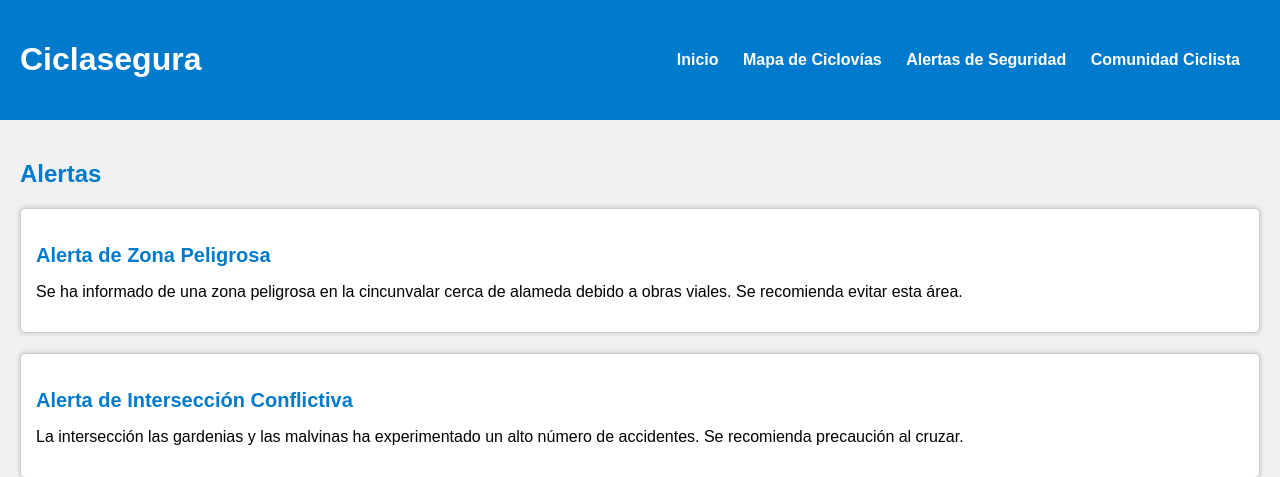
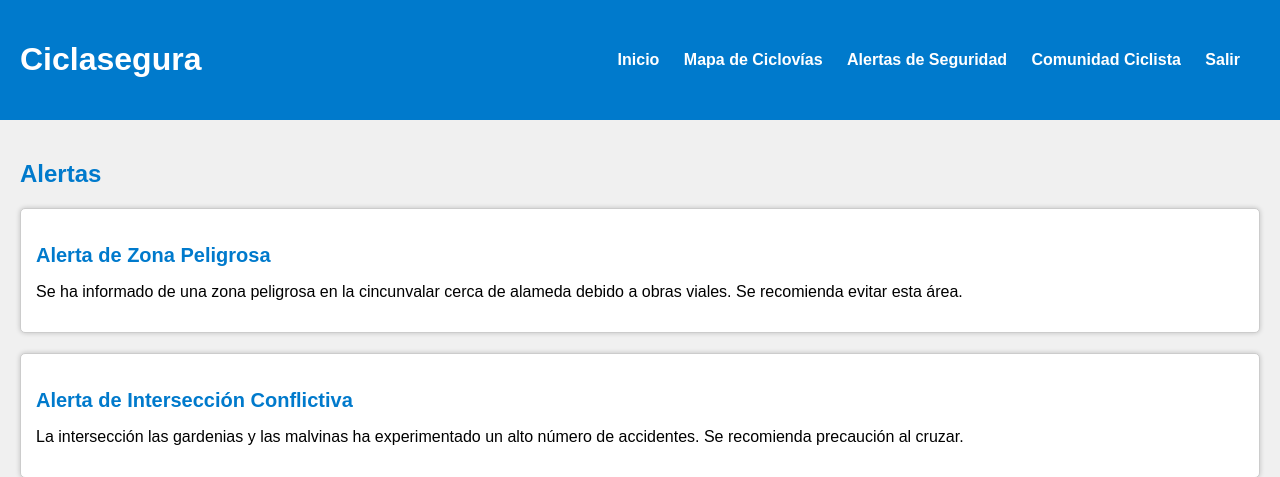
Before and after one commit to Diegdary/webciclismo, a Flask app: page /alertas in a window 1280 px wide. Shown: the top 477 px of the page. Run offline with Flask 3, Linux system fonts and the light colour scheme; the visitor is signed in with stand-in values (Sample User, id 1); some libraries are stand-ins or nearby versions.

Commit message:
boton salir

```diff
--- a/config/templates/layout.html
+++ b/config/templates/layout.html
@@ -29,6 +29,7 @@
                 <li><a href="/rutas">Mapa de Ciclovías</a></li>
                 <li><a href="/alertas">Alertas de Seguridad</a></li>
                 <li><a href="/comunidad">Comunidad Ciclista</a></li>
+                <li><a id="btn-salir" href="/salir">Salir</a></li>
             </ul>
         </nav>
     </header>
```
